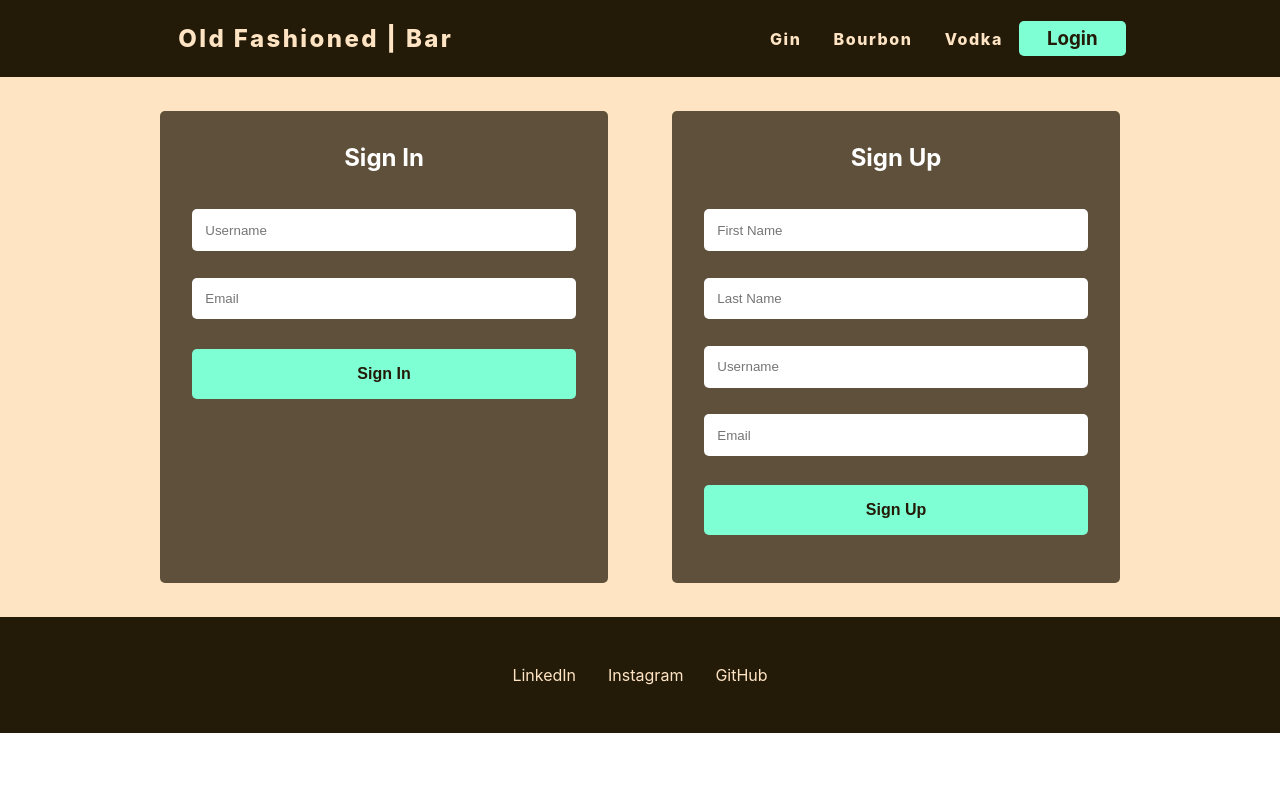
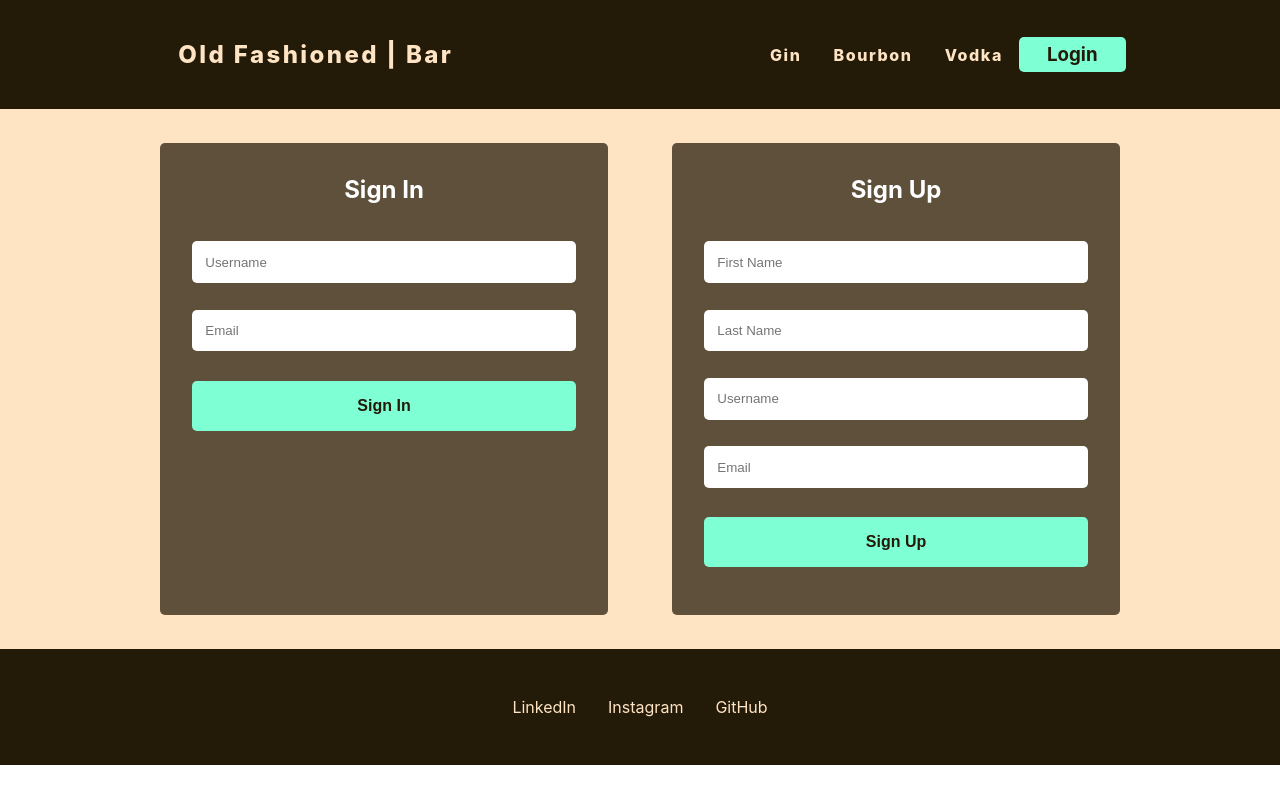
Before and after one commit to paul88vera/old-fashioned-react, a React (Create React App) app: page /Login in a window 1280 px wide. Built offline with nearby package versions, Linux system fonts and the light colour scheme.

Commit message:
corrected most css formatting

```diff
--- a/src/App.css
+++ b/src/App.css
@@ -34,9 +34,8 @@
   display: flex;
   flex-wrap: nowrap;
   align-items: center;
-
   background-color: var(--main-color);
-  padding: 2em;
+  padding: 1.35em;
   border-bottom: var(--secondary-border-color);
 }
 #home-header h1 {
@@ -53,7 +52,6 @@
   align-items: center;
   justify-content: center;
   width: 100%;
-  padding-top: 1em;
 }
 #home-header h3 a {
   color: var(--main-color);
@@ -128,7 +126,7 @@ li {
 
 /* 2ND HEADER CSS */
 #header {
-  padding: 0 1em;
+  padding: 1em;
   display: block;
   background-color: var(--main-color);
   border-bottom: var(--secondary-border-color);
```
